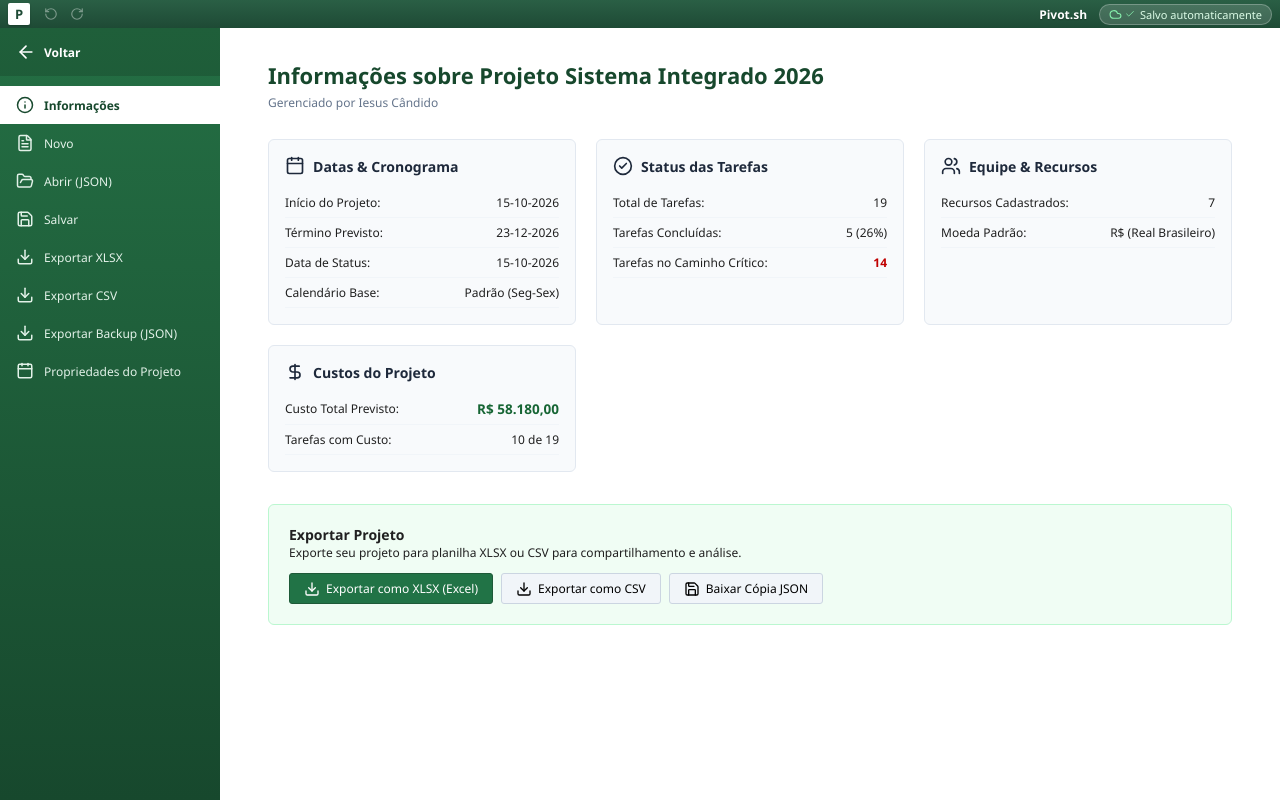
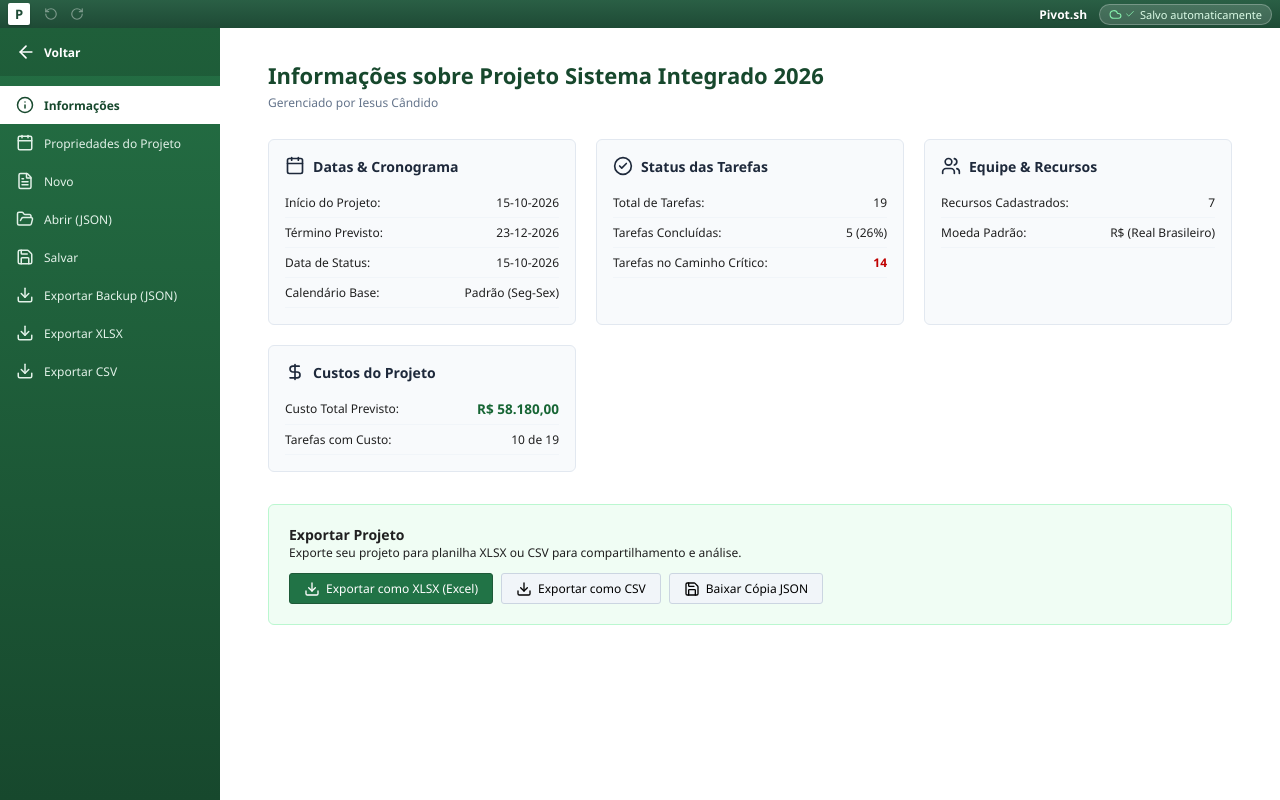
Before and after one commit to git-iesus/Pivot.sh, a React (Vite) app: page / in a window 1280 px wide. Both pictures are taken after a click on the button "Arquivo". Built offline with nearby package versions, Linux system fonts and the light colour scheme.

Commit message:
10-2026-1219
A nova ordem dos itens ficou:

Voltar
Informações
Propriedades do Projeto
Novo
Abrir (JSON)
Salvar
Exportar Backup (JSON) (logo abaixo de Salvar)
Exportar XLSX
Exportar CSV

```diff
--- a/src/components/Ribbon/Backstage.tsx
+++ b/src/components/Ribbon/Backstage.tsx
@@ -83,6 +83,10 @@ export const Backstage: React.FC<BackstageProps> = ({
             <Info size={18} />
             <span>Informações</span>
           </button>
+          <button className="backstage-menu-item" onClick={onOpenProjectInfo}>
+            <Calendar size={18} />
+            <span>Propriedades do Projeto</span>
+          </button>
           <button className="backstage-menu-item" onClick={onNewProject}>
             <FileText size={18} />
             <span>Novo</span>
@@ -95,6 +99,10 @@ export const Backstage: React.FC<BackstageProps> = ({
             <Save size={18} />
             <span>Salvar</span>
           </button>
+          <button className="backstage-menu-item" onClick={onExportJSON}>
+            <Download size={18} />
+            <span>Exportar Backup (JSON)</span>
+          </button>
           <button className="backstage-menu-item" onClick={onExportXLSX}>
             <Download size={18} />
             <span>Exportar XLSX</span>
@@ -102,14 +110,6 @@ export const Backstage: React.FC<BackstageProps> = ({
           <button className="backstage-menu-item" onClick={onExportCSV}>
             <Download size={18} />
             <span>Exportar CSV</span>
-          </button>
-          <button className="backstage-menu-item" onClick={onExportJSON}>
-            <Download size={18} />
-            <span>Exportar Backup (JSON)</span>
-          </button>
-          <button className="backstage-menu-item" onClick={onOpenProjectInfo}>
-            <Calendar size={18} />
-            <span>Propriedades do Projeto</span>
           </button>
         </div>
       </div>
```
